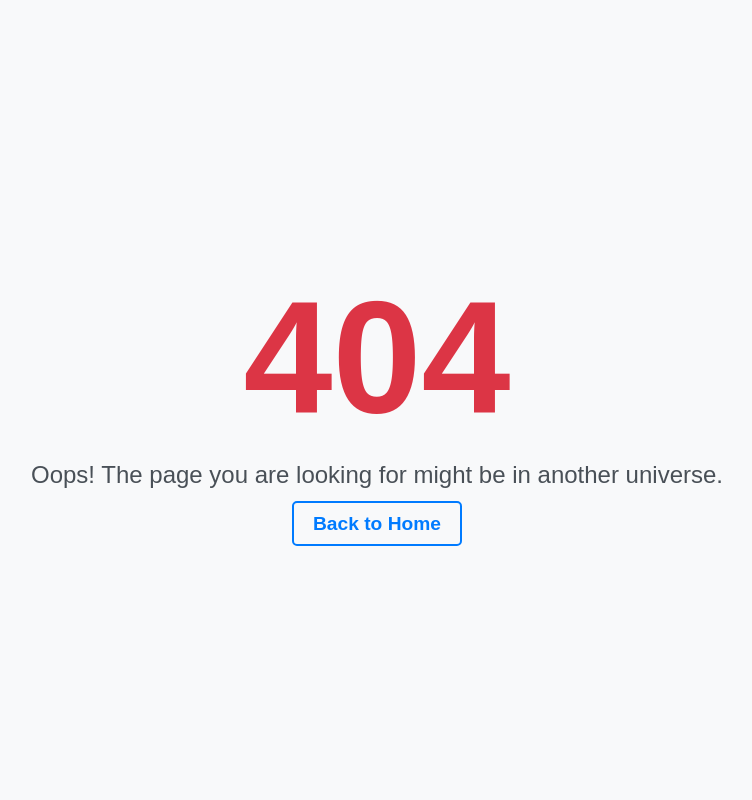
After one commit to idileepd/github-cicd-bot, a Flask app: page /404 in a window 1280 px wide. The commit adds this page. Shown: the whole page, without its empty margins (263-1015 px from the left). Run offline with Flask 3, Linux system fonts and the light colour scheme.

Commit message:
added till acc cru

```diff
--- a/app.py
+++ b/app.py
@@ -1,30 +1,20 @@
 from dotenv import load_dotenv
 load_dotenv()
-import os
-from flask import Flask, render_template, request, redirect, url_for
+from flask import Flask
 from flask_socketio import SocketIO
-from sqlalchemy.orm.exc import NoResultFound
-from sqlalchemy import create_engine, Column, Integer, String, MetaData
-from sqlalchemy.orm import sessionmaker, declarative_base
-from routes.test import TestRoutes
-# from routes.main import MainRoutes
 from routes.root import MainRoutes
-
+from routes.account import AccountRoutes
 from db import DB, Account
 
 session = DB.get_session()
+
 # RealTime Stuff ----------------------------------------
 app = Flask(__name__)
 socketio = SocketIO()
-# socketio = SocketIO(app)
-
 
 # app.register_blueprint(root_bp)
 app.register_blueprint(MainRoutes(name='root', import_name=__name__, session=session, socketio=socketio), url_prefix='/')
-# app.register_blueprint(MainRoutes(name='root', import_name=__name__, session=session, socketio=socketio), url_prefix='/')
-
-# app.register_blueprint(MainRoutes(name='main', import_name=__name__, session=session, socketio=socketio), url_prefix='/')
-# app.register_blueprint(TestRoutes(name='test', import_name=__name__, session=session, socketio=socketio), url_prefix='/test')
+app.register_blueprint(AccountRoutes(name='account', import_name=__name__, session=session, socketio=socketio), url_prefix='/accounts')
 
 @socketio.on('update_accounts')
 def handle_update_accounts():
--- a/db.py
+++ b/db.py
@@ -22,6 +22,12 @@ class Repository(Base):
     __tablename__ = 'repositories'
     repoId = Column(String, primary_key=True)
     accountId = Column(String)
+
+    def get_json(self):
+        return {
+            'accountId': self.accountId,
+            'repoId': self.repoId,
+        }
 
 class DB:
     _instance = None
--- a/routes/root.py
+++ b/routes/root.py
@@ -1,9 +1,6 @@
-# routes/main_routes.py
-from flask import Blueprint, render_template, request, redirect, url_for
+from flask import Blueprint, render_template
 from flask_socketio import SocketIO
 from sqlalchemy.orm import Session
-from db import Account
-from secure import Secure
 
 class MainRoutes(Blueprint):
     socketio:SocketIO
@@ -15,71 +12,8 @@ class MainRoutes(Blueprint):
 
         @self.route('/')
         def index():
-            accounts = self.session.query(Account).all()
-            return render_template('root/index.html', accounts=accounts)
+            return render_template('index.html')
 
-        @self.route('/create', methods=['GET', 'POST'], )
-        def create():
-            if request.method == 'POST':
-                # Get form data
-                account_id = request.form['account_id']
-                name = request.form['name']
-                git_token = Secure.encrypt(request.form['git_token'])
-
-                # Create new Account instance
-                new_account = Account(accountId=account_id, name=name, gitToken=git_token)
-
-                # Add to the database
-                self.session.add(new_account)
-                self.session.commit()
-
-                # refresh if any user listening
-                accounts = session.query(Account).all()
-                socketio.emit('refresh_accounts', {'accounts': [acc.get_json() for acc in accounts]})
-
-                return redirect(url_for('root.index'))
-
-
-            return render_template('root/create.html')
-
-
-        @self.route('/update/<string:account_id>', methods=['GET', 'POST'])
-        def update(account_id):
-            try:
-                account = self.session.query(Account).filter_by(accountId=account_id).one()
-
-                if request.method == 'POST':
-                    # Update account information
-                    account.name = request.form['name']
-                    account.gitToken = request.form['git_token']
-                    self.session.commit()
-
-                    # refresh if any user listening
-                    accounts = session.query(Account).all()
-                    socketio.emit('refresh_accounts', {'accounts': [acc.get_json() for acc in accounts]})
-
-                    return redirect(url_for('root.index'))
-
-                return render_template('root/update.html', account=account)
-            except Exception as e:
-                return 'Account not found', 404
-
-        @self.route('/delete/<string:account_id>', methods=['GET', 'POST'])
-        def delete(account_id):
-            try:
-                account = self.session.query(Account).filter_by(accountId=account_id).one()
-
-                if request.method == 'POST':
-                    # Delete the account
-                    self.session.delete(account)
-                    self.session.commit()
-
-                    # refresh if any user listening
-                    accounts = session.query(Account).all()
-                    socketio.emit('refresh_accounts', {'accounts': [acc.get_json() for acc in accounts]})
-
-                    return redirect(url_for('root.index'))
-
-                return render_template('root/delete.html', account=account)
-            except Exception as e:
-                return 'Account not found', 404
+        @self.route('/404')
+        def notFound(message=""):
+            return render_template('404.html',message=message)
--- a/routes/test.py
+++ b/routes/test.py
@@ -14,3 +14,7 @@ class TestRoutes(Blueprint):
         @self.route('/')
         def child_route():
             return f'Hello from the child blueprint! Additional data: ?'
+
+        @self.route('/<string:id>')
+        def child_2(id):
+            return f'Hello from the child blueprint! Additional data: ? {id}'
--- /dev/null
+++ b/templates/404.html
@@ -0,0 +1,62 @@
+<!DOCTYPE html>
+<html lang="en">
+  <head>
+    <meta charset="UTF-8" />
+    <meta name="viewport" content="width=device-width, initial-scale=1.0" />
+    <title>Not found</title>
+    <style>
+      body {
+        background-color: #f8f9fa;
+        color: #495057;
+        display: flex;
+        align-items: center;
+        justify-content: center;
+        height: 100vh;
+        margin: 0;
+        font-family: 'Arial', sans-serif;
+      }
+
+      .error-container {
+        text-align: center;
+      }
+
+      .error-code {
+        font-size: 10em;
+        margin: 0;
+        color: #dc3545;
+      }
+
+      .error-message {
+        font-size: 1.5em;
+        margin-top: 0.5em;
+      }
+
+      .back-to-home {
+        margin-top: 2em;
+        text-decoration: none;
+        color: #007bff;
+        font-weight: bold;
+        font-size: 1.2em;
+        border: 2px solid #007bff;
+        padding: 0.5em 1em;
+        border-radius: 5px;
+        transition: background-color 0.3s;
+      }
+
+      .back-to-home:hover {
+        background-color: #007bff;
+        color: #ffffff;
+      }
+    </style>
+  </head>
+  <body>
+    <div class="error-container">
+      <h1 class="error-code">404</h1>
+      <p class="error-message">
+        Oops! The page you are looking for might be in another universe.
+      </p>
+      <p class="error-message">{{message}}</p>
+      <a href="/" class="back-to-home">Back to Home</a>
+    </div>
+  </body>
+</html>
--- a/templates/root/create.html
+++ b/templates/account/create.html
@@ -8,7 +8,7 @@
   </head>
   <body>
     <h1>Create Account</h1>
-    <form action="{{ url_for('root.create') }}" method="post">
+    <form action="{{ url_for('account.create') }}" method="post">
       <label for="account_id">Account ID:</label>
       <input type="text" id="account_id" name="account_id" required /><br />
 
@@ -20,6 +20,6 @@
 
       <input type="submit" value="Create Account" />
     </form>
-    <a href="{{ url_for('root.index') }}">Back to Account List</a>
+    <a href="{{ url_for('account.all_accounts') }}">Back to Account List</a>
   </body>
 </html>
```
Also changed, not shown: routes/account.py (added, +133 -0 lines), routes/repo/create.html (added, +29 -0 lines), routes/repos.py (added, +84 -0 lines), templates/account/account.html (added, +17 -0 lines), templates/account/all_accounts.html (renamed from templates/root/index.html, +6 -27 lines), templates/index.html (added, +11 -0 lines), deploydhe.db, routes/repo/index.html (renamed from templates/repos/index.html), templates/account/delete.html (renamed from templates/root/delete.html), templates/account/update.html (renamed from templates/root/update.html).
